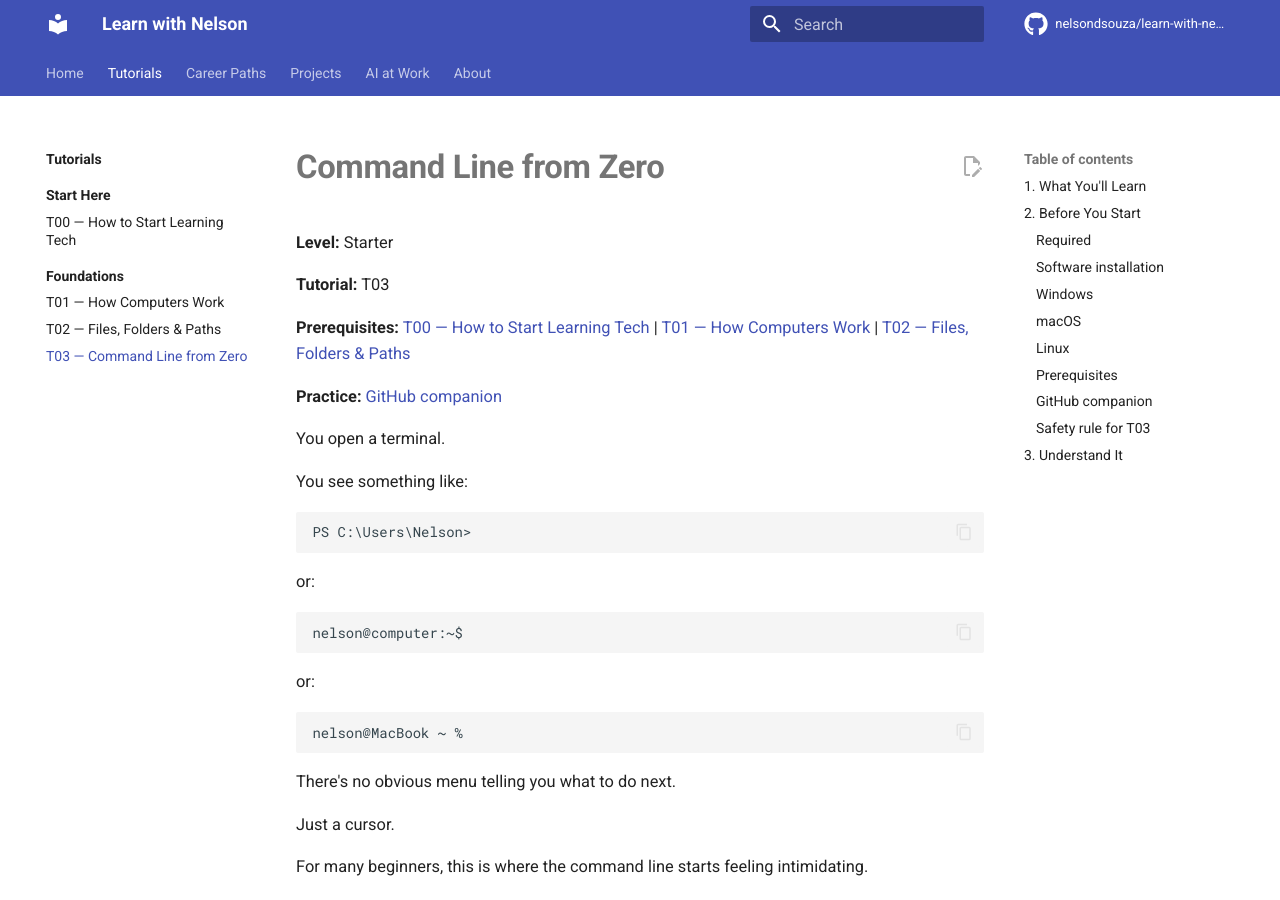
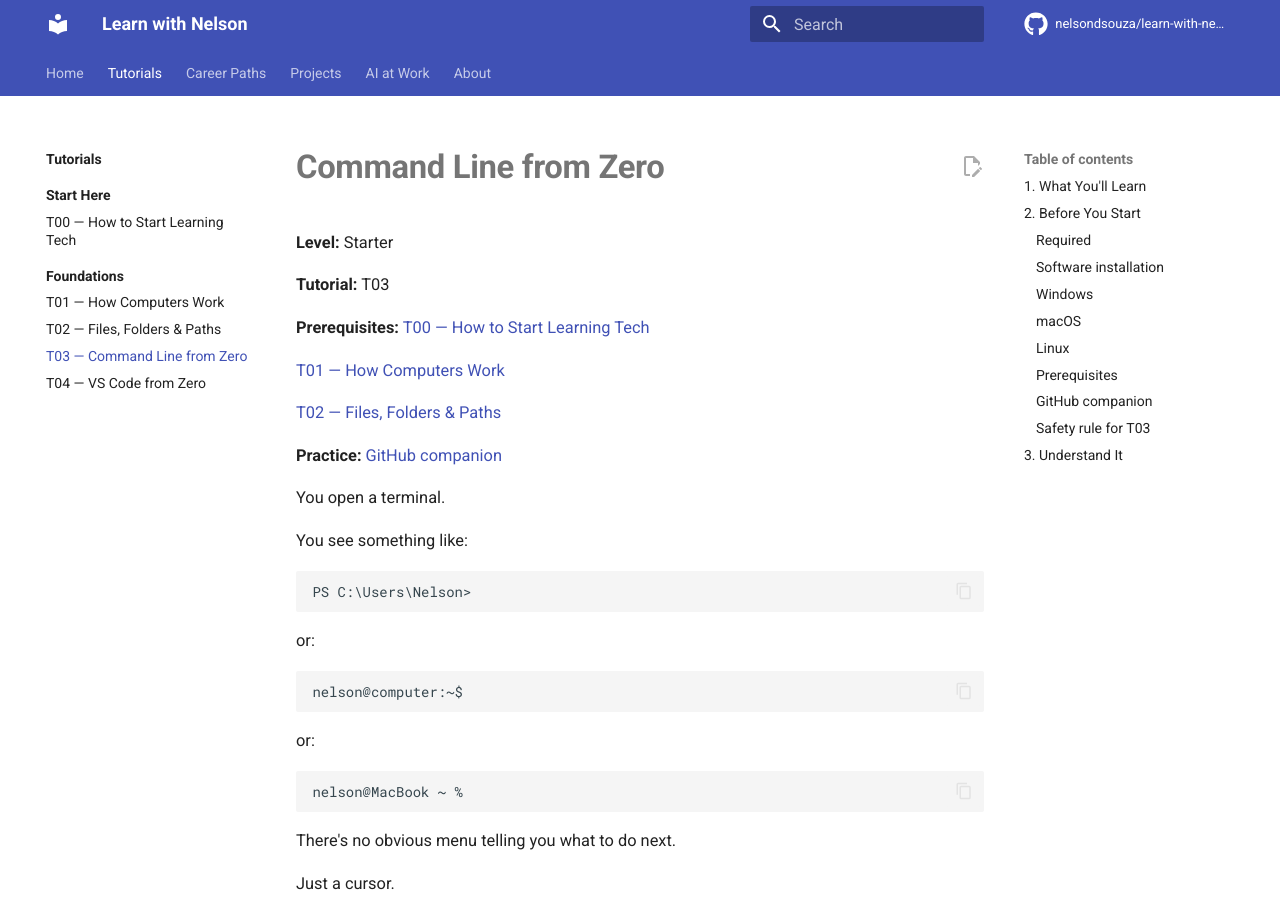
Before and after one commit to nelsondsouza/nelsondsouza.github.io, an MkDocs documentation site: the page built from site/tutorials/foundations/t03-command-line-from-zero.md, in a window 1280 px wide and 900 px high. Built offline with MkDocs 1.6.1 and Material for MkDocs 9.7.7, drawn with Linux system fonts in a browser that asks for light colours; comment, search, counter and statistics services are not loaded; some of the changed text lies outside the part shown.

Commit message:
Add T04 VS Code from Zero

```diff
--- a/mkdocs.yml
+++ b/mkdocs.yml
@@ -78,6 +78,7 @@
           - "T01 — How Computers Work": tutorials/foundations/t01-how-computers-work.md
           - "T02 — Files, Folders & Paths": tutorials/foundations/t02-files-folders-paths.md
           - "T03 — Command Line from Zero": tutorials/foundations/t03-command-line-from-zero.md
+          - "T04 — VS Code from Zero": tutorials/foundations/t04-vscode-from-zero.md
   - Career Paths:
       - career-paths/index.md
       - Developer: career-paths/developer.md
```
Also changed, not shown: site/tutorials/foundations/index.md, site/tutorials/foundations/site/tutorials/foundations/t04-vscode-from-zero.md (added), site/tutorials/foundations/t03-command-line-from-zero.md, site/tutorials/foundations/t04-vscode-from-zero.md (added).
